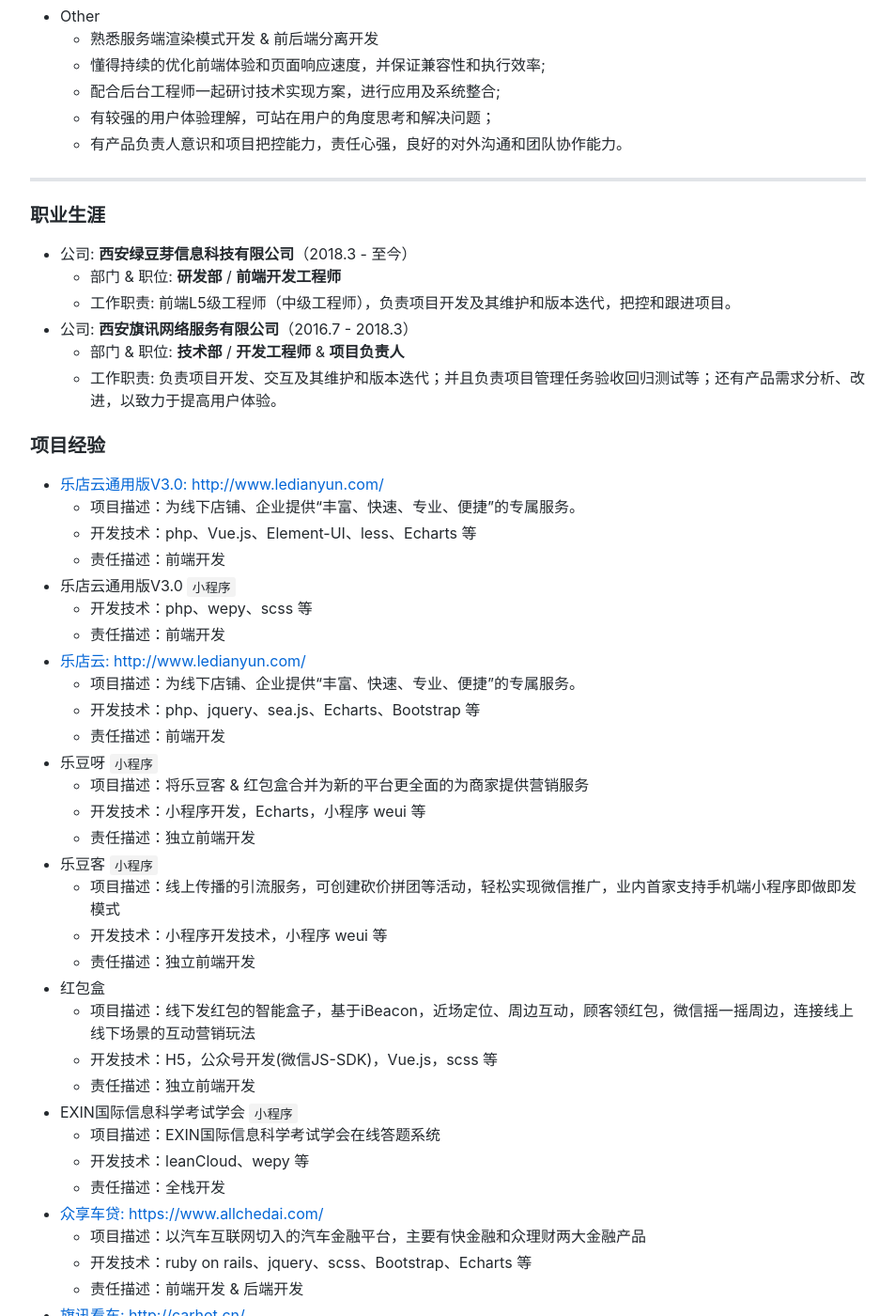
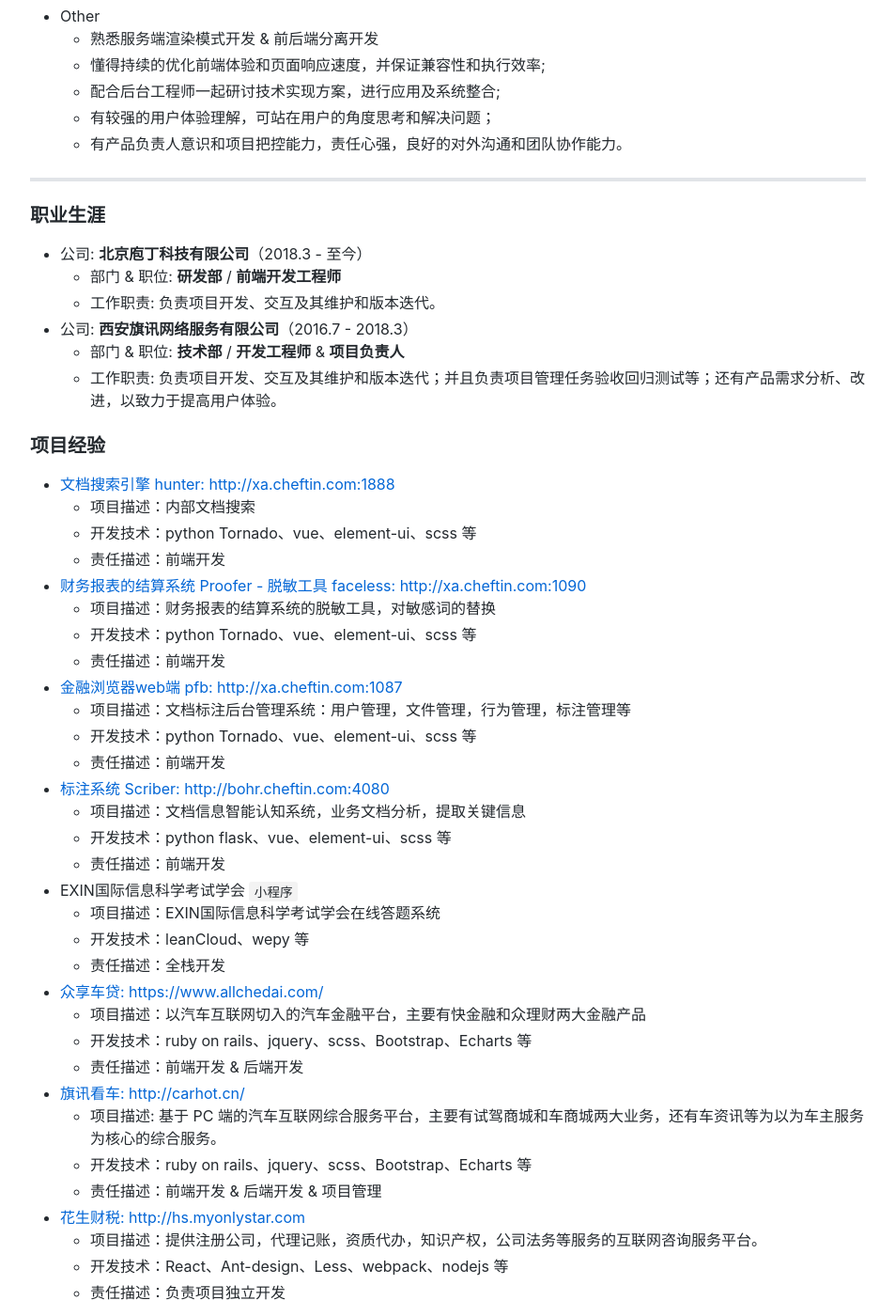
Before and after one commit to davidkoojohn/davidkoojohn.github.io, a Jekyll site: the page built from resume.md, in a window 1280 px wide and 1400 px high, scrolled down 1171 px. Shown: the whole window at 94% size, without its empty margins (163-1116 px from the left). Built offline with Jekyll 4.4.1, drawn with Linux system fonts in a browser that asks for light colours; comment, search, counter and statistics services are not loaded; some of the changed text lies outside the part shown.

Commit message:
update resume

```diff
--- a/resume.md
+++ b/resume.md
@@ -27,18 +27,18 @@
 * Front-end
     * Html / Html5、CSS / CSS3、JavaScript、JQuery ／ Zepto.js、Ajax 等技术；
     * Website、Responsive Web、Web App 等开发；
-    * Bootstrap、React、Vue 等前端框架；
+    * Bootstrap、Vue、React 等前端框架；
 
 * Back-end
-    * 熟悉 Ruby、Python、Nodejs 开发；
+    * 熟悉 Laravel、Ruby、Python、Nodejs 开发；
 
 * 小程序 & 公众号开发
     * 熟悉公众号开发
-    * 熟悉微信小程序应用生态及开发，熟悉 wepy / mpVue 框架；
+    * 熟悉微信小程序应用生态及开发，熟悉 wepy 框架；
 
 * Tools
-    * 熟悉 Npm / Bower / Webpack / SaSS / LeSS 等前端工具；
-    * 熟悉 SassLint， ESLint 等前端测试工具 & 熟悉代码风格规范;
+    * 熟悉 Npm / Yarn、 Bower、 Webpack、 SaSS、 LeSS 等前端工具；
+    * 熟悉代码风格规范;
     * 熟用 Git 版本控制系统；
     * 熟悉 Linux、Mac 等操作系统；
     * 熟练使用 Photoshop、Webstrom 等工具；
@@ -54,9 +54,9 @@
 
 ### 职业生涯
 
-* 公司: **西安绿豆芽信息科技有限公司**（2018.3 - 至今）
+* 公司: **北京庖丁科技有限公司**（2018.3 - 至今）
     * 部门 & 职位: **研发部** / **前端开发工程师**
-    * 工作职责: 前端L5级工程师（中级工程师），负责项目开发及其维护和版本迭代，把控和跟进项目。
+    * 工作职责: 负责项目开发、交互及其维护和版本迭代。
 
 * 公司: **西安旗讯网络服务有限公司**（2016.7 - 2018.3）
     * 部门 & 职位: **技术部** / **开发工程师** & **项目负责人**
@@ -64,34 +64,25 @@
 
 ### 项目经验
 
-* [乐店云通用版V3.0: http://www.ledianyun.com/](http://www.ledianyun.com/)
-    * 项目描述：为线下店铺、企业提供“丰富、快速、专业、便捷”的专属服务。
-    * 开发技术：php、Vue.js、Element-UI、less、Echarts 等
+* [文档搜索引擎 hunter: http://xa.cheftin.com:1888](http://xa.cheftin.com:1888)
+    * 项目描述：内部文档搜索
+    * 开发技术：python Tornado、vue、element-ui、scss 等
     * 责任描述：前端开发
 
-* 乐店云通用版V3.0 `小程序`
-    * 开发技术：php、wepy、scss 等
+* [财务报表的结算系统 Proofer - 脱敏工具 faceless: http://xa.cheftin.com:1090](http://xa.cheftin.com:1090)
+    * 项目描述：财务报表的结算系统的脱敏工具，对敏感词的替换
+    * 开发技术：python Tornado、vue、element-ui、scss 等
     * 责任描述：前端开发
 
-* [乐店云: http://www.ledianyun.com/](http://www.ledianyun.com/)
-    * 项目描述：为线下店铺、企业提供“丰富、快速、专业、便捷”的专属服务。
-    * 开发技术：php、jquery、sea.js、Echarts、Bootstrap 等
+* [金融浏览器web端 pfb: http://xa.cheftin.com:1087](http://xa.cheftin.com:1087)
+    * 项目描述：文档标注后台管理系统：用户管理，文件管理，行为管理，标注管理等
+    * 开发技术：python Tornado、vue、element-ui、scss 等
     * 责任描述：前端开发
 
-* 乐豆呀 `小程序`
-    * 项目描述：将乐豆客 & 红包盒合并为新的平台更全面的为商家提供营销服务
-    * 开发技术：小程序开发，Echarts，小程序 weui 等
-    * 责任描述：独立前端开发
-
-* 乐豆客 `小程序`
-    * 项目描述：线上传播的引流服务，可创建砍价拼团等活动，轻松实现微信推广，业内首家支持手机端小程序即做即发模式
-    * 开发技术：小程序开发技术，小程序 weui 等
-    * 责任描述：独立前端开发
-
-* 红包盒
-    * 项目描述：线下发红包的智能盒子，基于iBeacon，近场定位、周边互动，顾客领红包，微信摇一摇周边，连接线上线下场景的互动营销玩法
-    * 开发技术：H5，公众号开发(微信JS-SDK)，Vue.js，scss 等
-    * 责任描述：独立前端开发
+* [标注系统 Scriber: http://bohr.cheftin.com:4080](http://bohr.cheftin.com:4080)
+    * 项目描述：文档信息智能认知系统，业务文档分析，提取关键信息
+    * 开发技术：python flask、vue、element-ui、scss 等
+    * 责任描述：前端开发
 
 * EXIN国际信息科学考试学会 `小程序`
     * 项目描述：EXIN国际信息科学考试学会在线答题系统
```
Also changed, not shown: _layouts/resume.html (+5 -5 lines).
